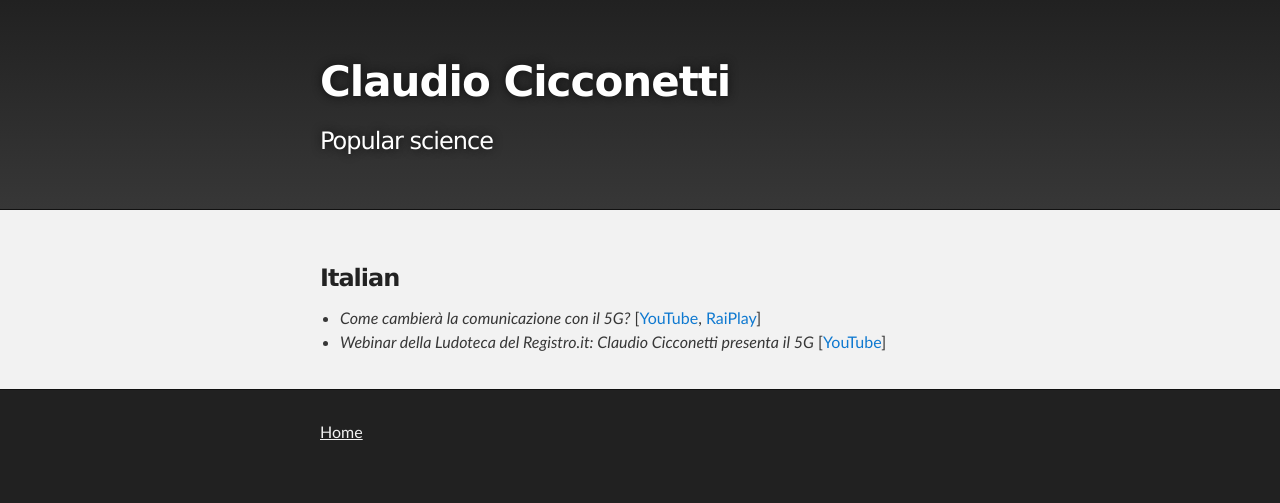
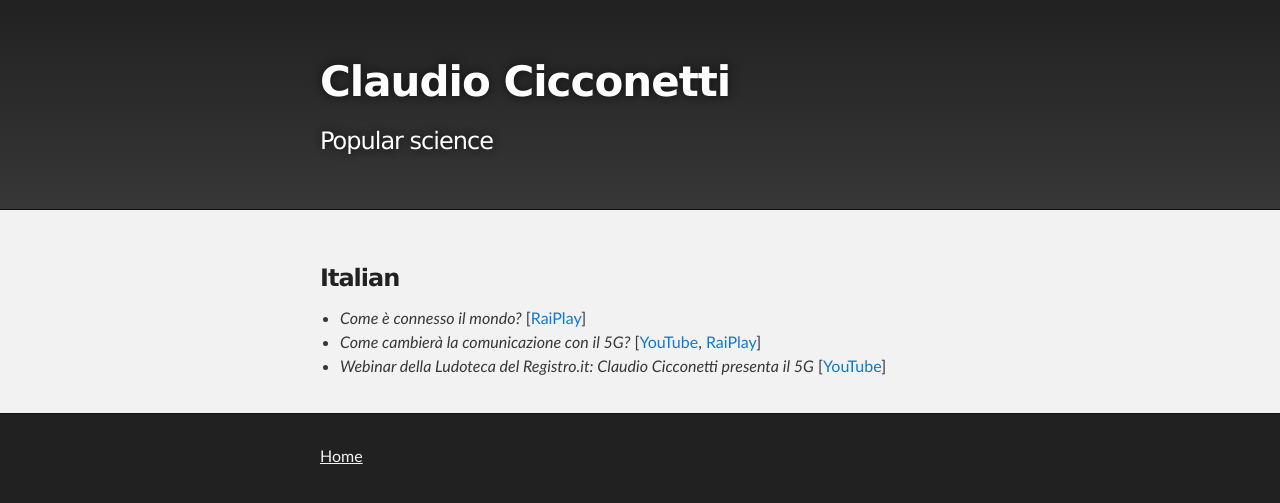
Before and after one commit to ccicconetti/ccicconetti.github.io, a Jekyll site: the page built from popular.md, in a window 1280 px wide. Shown: the top 503 px of the page. Built offline with Jekyll 4.4.1, drawn with Linux system fonts in a browser that asks for light colours.

Commit message:
Add popular science link

```diff
--- a/popular.md
+++ b/popular.md
@@ -5,5 +5,6 @@ layout: page
 
 ### Italian
 
+- _Come è connesso il mondo?_ [[RaiPlay](https://www.raiplay.it/video/2021/05/ConverseRai---Come-e-connesso-il-mondo-EP-19-7c475004-0cc6-4c72-8a8d-b6a99d9d54a8.html)]
 - _Come cambierà la comunicazione con il 5G?_ [[YouTube](https://www.youtube.com/watch?v=UTzcqRXA8N0&list=PLb_Qew9Dujki0D-ql_0h0_ccOdFORGYGe), [RaiPlay](https://www.raiplay.it/programmi/domandesnack/connessioni-di-rete/come-cambier-la-comunicazione-con-il-5g)]
 - _Webinar della Ludoteca del Registro.it: Claudio Cicconetti presenta il 5G_ [[YouTube](https://youtu.be/aqzARoTmedk)]
```
